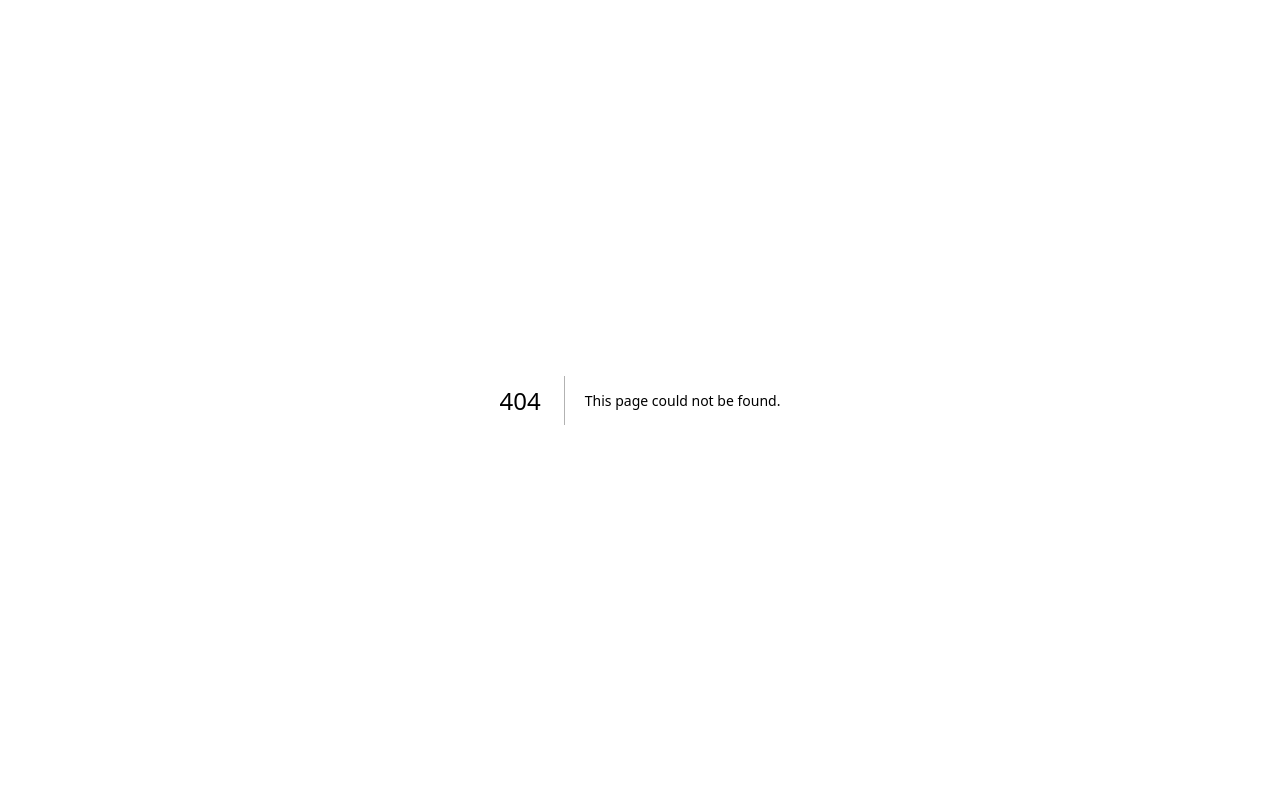
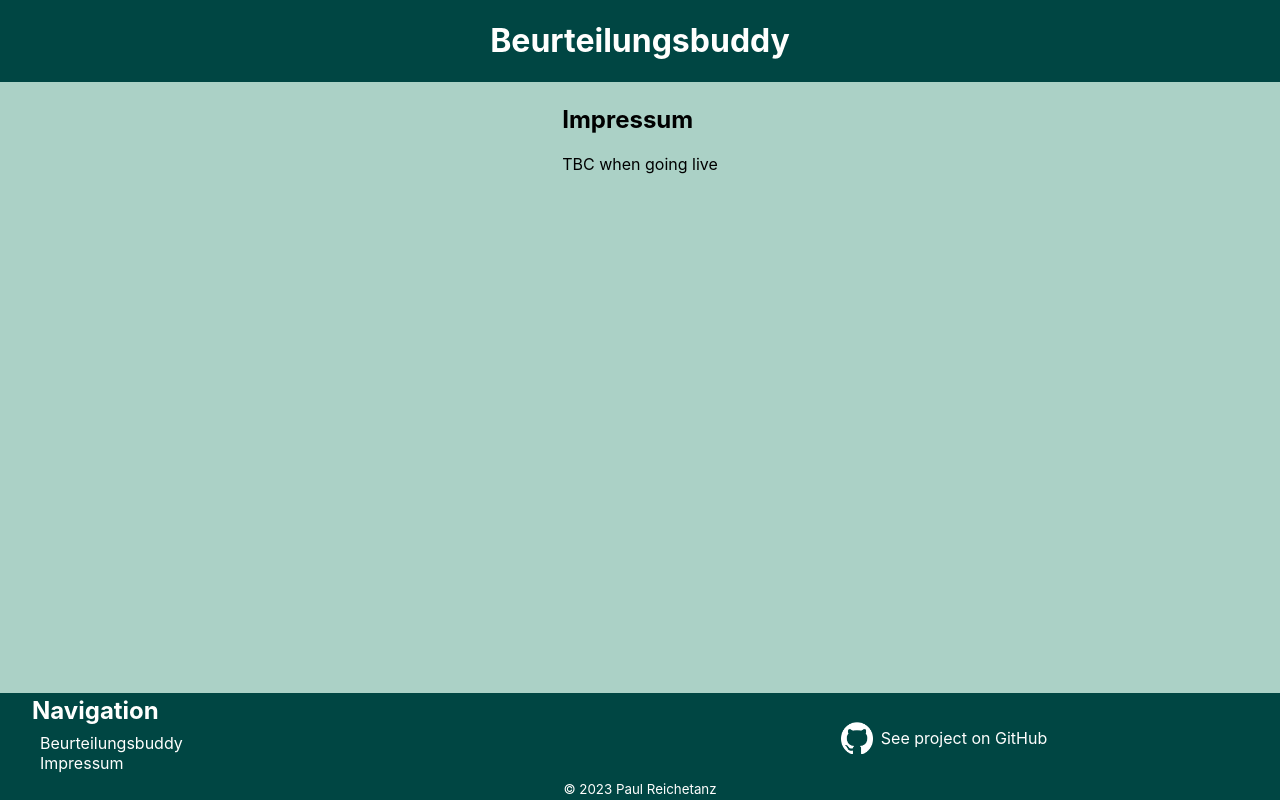
Before and after one commit to PReichetanz/beurteilungsbuddy, a Next.js app: page /impressum in a window 1280 px wide. Before the commit this address had no page. Built offline with nearby package versions, Linux system fonts and the light colour scheme.

Commit message:
add basic impressum page

```diff
--- /dev/null
+++ b/pages/impressum/index.js
@@ -0,0 +1,10 @@
+import Layout from "../../components/Layout";
+
+export default function ImpressumPage() {
+  return (
+    <Layout>
+      <h2>Impressum</h2>
+      <p>TBC when going live</p>
+    </Layout>
+  );
+}
```
